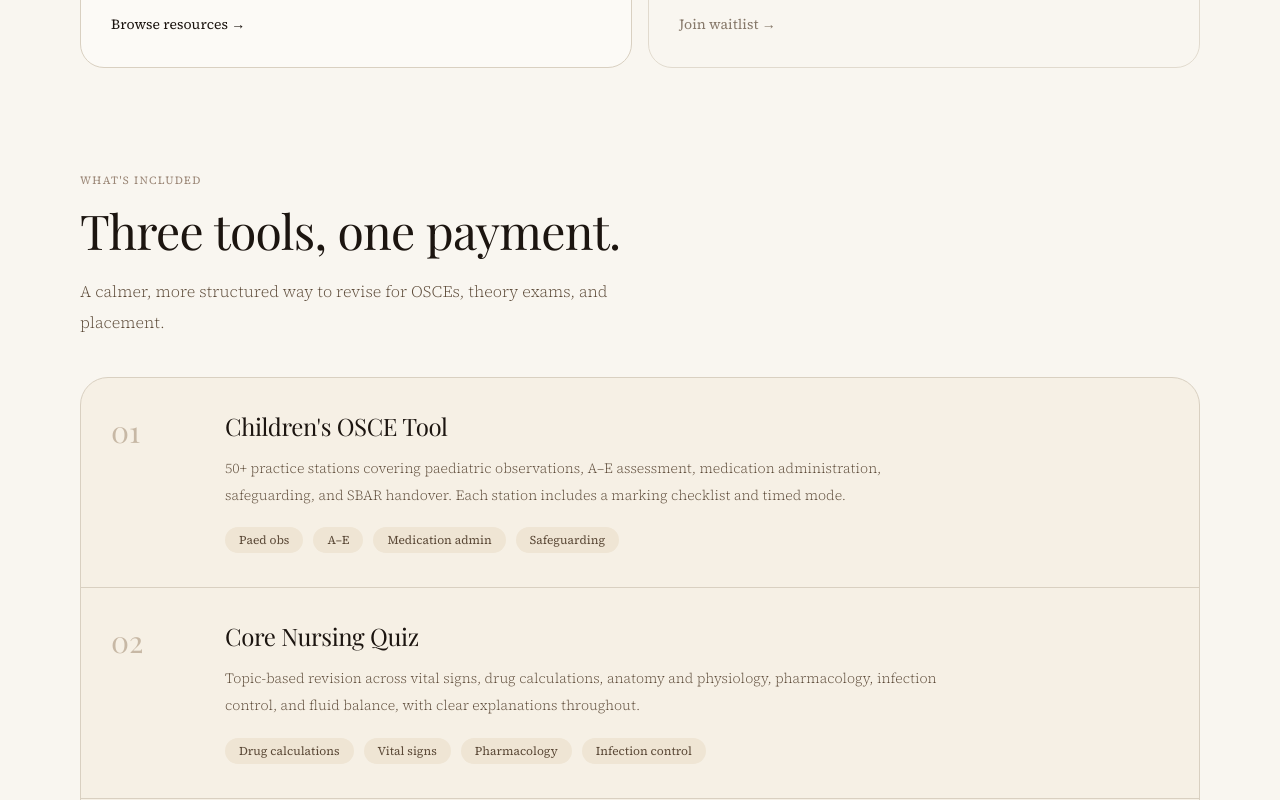
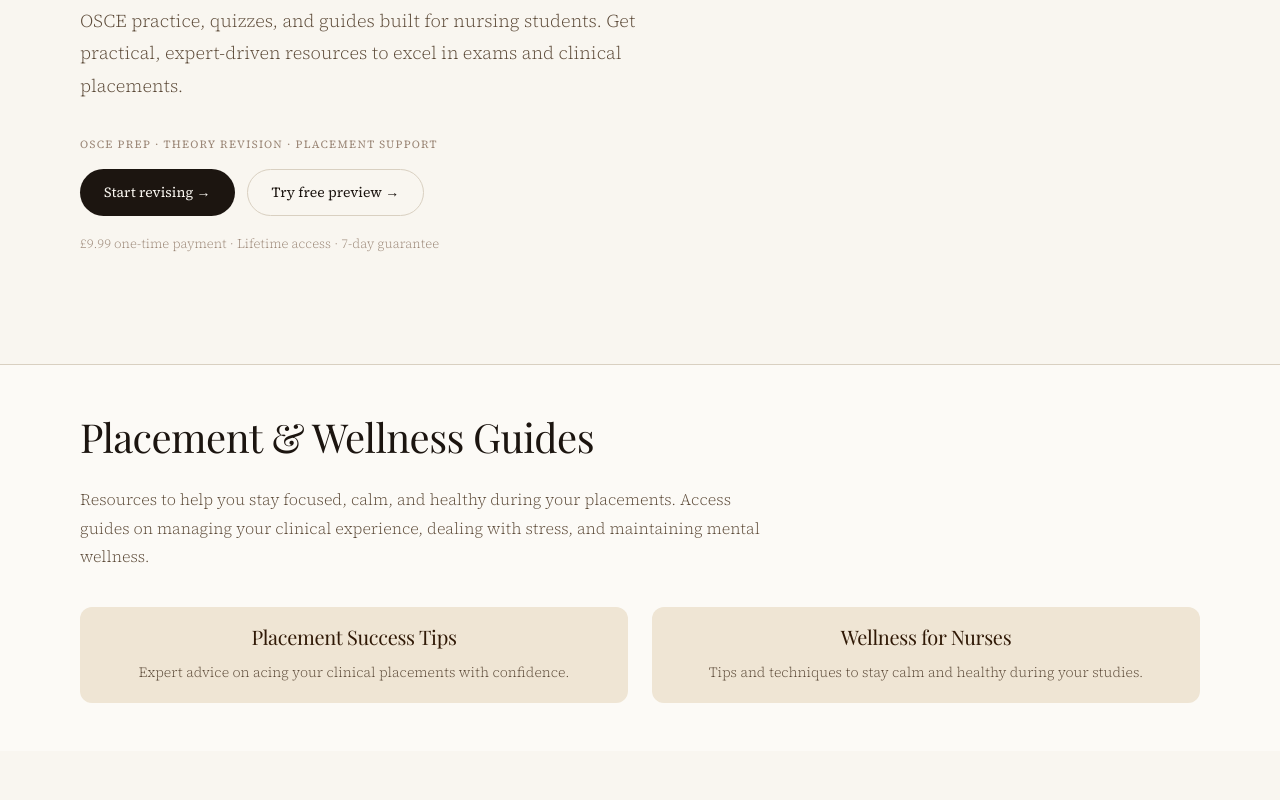
Before and after one commit to laurencaitlinemmerson-tech/revision-foundations-saas, a Next.js app: page / in a window 1280 px wide. Shown: the part 960-1760 px from the top of the page. Built offline with nearby package versions, Linux system fonts and the light colour scheme; no server answers; a web font is replaced by a local one.

Commit message:
Update page.tsx

```diff
--- a/src/app/page.tsx
+++ b/src/app/page.tsx
@@ -143,7 +143,7 @@ export default function HomePage() {
     <div style={{ background: cream, minHeight: '100vh' }}>
       <Navbar />
 
-      {/* ── Hero ── */}
+     {/* ── Hero ── */}
 <section style={{ padding: '128px 24px 108px', borderBottom: `1px solid ${border}` }}>
   <div style={{ maxWidth: wrap, margin: '0 auto' }}>
     <div
@@ -162,13 +162,13 @@ export default function HomePage() {
           fontWeight: 500,
           lineHeight: 1.1,
           color: ink,
-          marginBottom: '20px',
+          marginBottom: '16px',
         }}
       >
         Pass Your Nursing Exams with Confidence
       </h1>
 
-      {/* New Value Proposition Subheading */}
+      {/* New Value Proposition Subheading (Including Placement and Wellness) */}
       <p
         style={{
           fontFamily: serif,
@@ -180,10 +180,10 @@ export default function HomePage() {
           marginBottom: '34px',
         }}
       >
-        OSCE practice, quizzes, and guides built for nursing students.
+        OSCE practice, quizzes, guides for nursing students, and wellness support to help you excel in exams, clinical placements, and self-care throughout your journey.
       </p>
 
-      {/* Existing Section Label (Retain as is if it's useful, otherwise remove) */}
+      {/* Existing Section Label (Optional) */}
       <p style={sectionLabelStyle}>OSCE prep · theory revision · placement support</p>
 
       {/* CTA Buttons */}
@@ -204,6 +204,7 @@ export default function HomePage() {
         </Link>
       </div>
 
+      {/* Pricing Info */}
       <p
         style={{
           fontFamily: serif,
@@ -215,6 +216,188 @@ export default function HomePage() {
       >
         £9.99 one-time payment · Lifetime access · 7-day guarantee
       </p>
+    </div>
+  </div>
+</section>
+
+      {/* ── Hero ── */}
+<section style={{ padding: '128px 24px 108px', borderBottom: `1px solid ${border}` }}>
+  <div style={{ maxWidth: wrap, margin: '0 auto' }}>
+    <div
+      style={{
+        display: 'grid',
+        gridTemplateColumns: '1fr',
+        gap: '0',
+        maxWidth: '820px',
+      }}
+    >
+      {/* New Value Proposition Headline */}
+      <h1
+        style={{
+          fontFamily: display,
+          fontSize: 'clamp(2.5rem, 7vw, 4.5rem)',
+          fontWeight: 500,
+          lineHeight: 1.1,
+          color: ink,
+          marginBottom: '16px',
+        }}
+      >
+        Pass Your Nursing Exams with Confidence
+      </h1>
+
+      {/* New Value Proposition Subheading */}
+      <p
+        style={{
+          fontFamily: serif,
+          fontSize: '18px',
+          lineHeight: 1.8,
+          fontWeight: 300,
+          color: inkMid,
+          maxWidth: '590px',
+          marginBottom: '34px',
+        }}
+      >
+        OSCE practice, quizzes, and guides built for nursing students. Get practical, expert-driven resources to excel in exams and clinical placements.
+      </p>
+
+      {/* Existing Section Label (Optional) */}
+      <p style={sectionLabelStyle}>OSCE prep · theory revision · placement support</p>
+
+      {/* CTA Buttons */}
+      <div
+        style={{
+          display: 'flex',
+          gap: '12px',
+          flexWrap: 'wrap',
+          alignItems: 'center',
+          marginBottom: '16px',
+        }}
+      >
+        <Link href="/pricing" style={primaryButton}>
+          Start revising →
+        </Link>
+        <Link href="/quiz" style={secondaryButton}>
+          Try free preview →
+        </Link>
+      </div>
+
+      {/* Pricing Info */}
+      <p
+        style={{
+          fontFamily: serif,
+          fontSize: '13px',
+          lineHeight: 1.8,
+          fontWeight: 300,
+          color: inkLight,
+        }}
+      >
+        £9.99 one-time payment · Lifetime access · 7-day guarantee
+      </p>
+    </div>
+  </div>
+</section>
+
+{/* ── Placement & Wellness Guides ── */}
+<section style={{ padding: '48px 24px', background: panelSoft }}>
+  <div style={{ maxWidth: wrap, margin: '0 auto' }}>
+    <h2
+      style={{
+        fontFamily: display,
+        fontSize: 'clamp(2rem, 5vw, 2.5rem)',
+        fontWeight: 500,
+        lineHeight: 1.2,
+        color: ink,
+        marginBottom: '24px',
+      }}
+    >
+      Placement & Wellness Guides
+    </h2>
+
+    <p
+      style={{
+        fontFamily: serif,
+        fontSize: '16px',
+        lineHeight: 1.8,
+        fontWeight: 300,
+        color: inkMid,
+        maxWidth: '680px',
+        marginBottom: '36px',
+      }}
+    >
+      Resources to help you stay focused, calm, and healthy during your placements. Access guides on managing your clinical experience, dealing with stress, and maintaining mental wellness.
+    </p>
+
+    {/* Placement & Wellness Guide Links */}
+    <div style={{ display: 'grid', gridTemplateColumns: '1fr 1fr', gap: '24px' }}>
+      <Link
+        href="/hub/placement-guides"
+        style={{
+          display: 'block',
+          background: tagBg,
+          padding: '18px',
+          borderRadius: '12px',
+          textDecoration: 'none',
+          color: ink,
+          textAlign: 'center',
+        }}
+      >
+        <h3
+          style={{
+            fontFamily: display,
+            fontSize: '20px',
+            fontWeight: 400,
+            lineHeight: 1.2,
+            marginBottom: '12px',
+          }}
+        >
+          Placement Success Tips
+        </h3>
+        <p
+          style={{
+            fontFamily: serif,
+            fontSize: '14px',
+            color: inkMid,
+            fontWeight: 300,
+          }}
+        >
+          Expert advice on acing your clinical placements with confidence.
+        </p>
+      </Link>
+
+      <Link
+        href="/hub/wellness"
+        style={{
+          display: 'block',
+          background: tagBg,
+          padding: '18px',
+          borderRadius: '12px',
+          textDecoration: 'none',
+          color: ink,
+          textAlign: 'center',
+        }}
+      >
+        <h3
+          style={{
+            fontFamily: display,
+            fontSize: '20px',
+            fontWeight: 400,
+            lineHeight: 1.2,
+            marginBottom: '12px',
+          }}
+        >
+          Wellness for Nurses
+        </h3>
+        <p
+          style={{
+            fontFamily: serif,
+            fontSize: '14px',
+            color: inkMid,
+            fontWeight: 300,
+          }}
+        >
+          Tips and techniques to stay calm and healthy during your studies.
+        </p>
+      </Link>
     </div>
   </div>
 </section>
```
